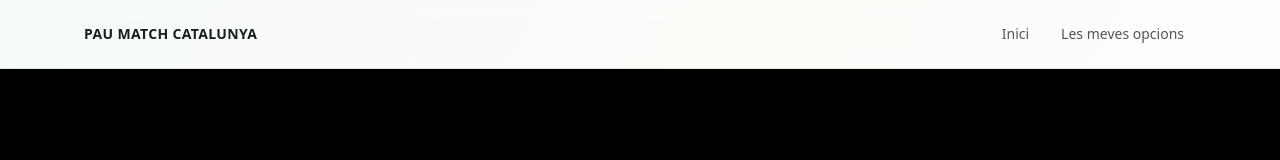
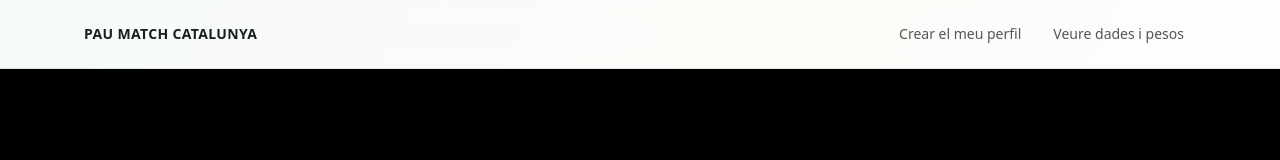
Before and after one commit to inocuosistemas/lespau, a Next.js app: page / in a window 1280 px wide. Shown: the top 160 px of the page. Built offline with nearby package versions, Linux system fonts and the light colour scheme.

Commit message:
Align header navigation with home CTAs

```diff
--- a/app/layout.tsx
+++ b/app/layout.tsx
@@ -18,11 +18,11 @@ export default function RootLayout({ children }: Readonly<{ children: ReactNode
               PAU Match Catalunya
             </Link>
             <div className="flex items-center gap-2 text-sm">
-              <Link className="rounded-md px-3 py-2 text-ink/75 hover:bg-ink/5" href="/">
-                Inici
+              <Link className="rounded-md px-3 py-2 text-ink/75 hover:bg-ink/5" href="/profile">
+                Crear el meu perfil
               </Link>
-              <Link className="rounded-md px-3 py-2 text-ink/75 hover:bg-ink/5" href="/profile">
-                Les meves opcions
+              <Link className="rounded-md px-3 py-2 text-ink/75 hover:bg-ink/5" href="/admin/import">
+                Veure dades i pesos
               </Link>
             </div>
           </nav>
```
